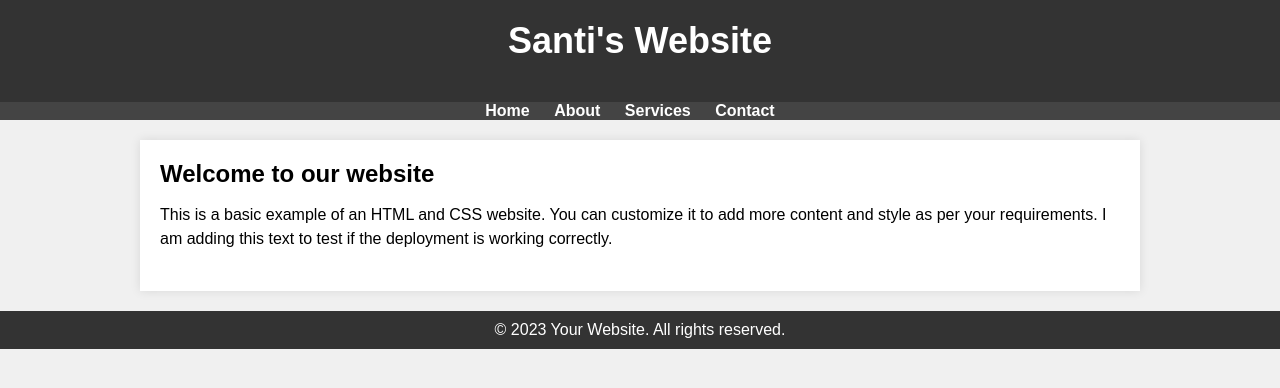
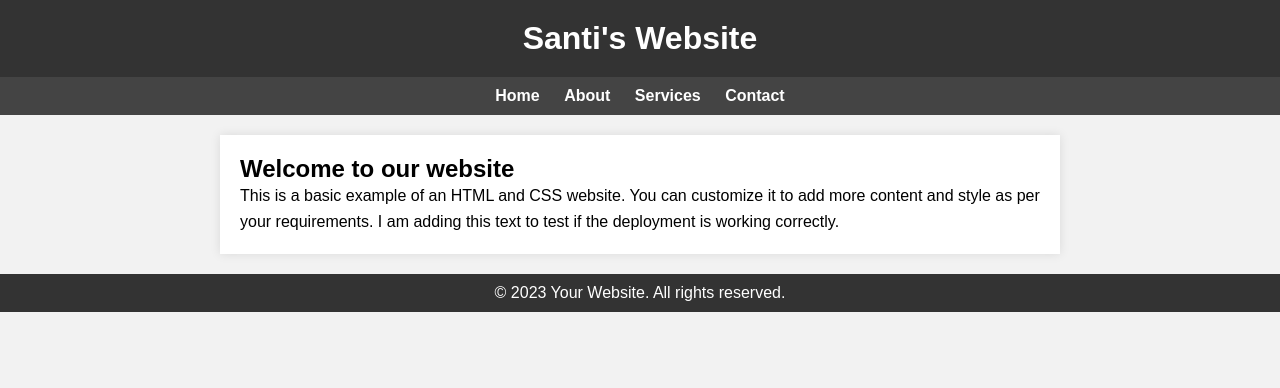
Before and after one commit to ezrand/ezrand.github.io, a plain HTML site: page index.html in a window 1280 px wide. Drawn offline with Linux system fonts and the light colour scheme.

Commit message:
updated css

```diff
--- a/styles.css
+++ b/styles.css
@@ -6,7 +6,7 @@ body, h1, h2, p, ul, li {
 
 body {
     font-family: Arial, sans-serif;
-    background-color: #f0f0f0;
+    background-color: #f2f2f2;
     margin: 0;
     padding: 0;
 }
@@ -14,23 +14,34 @@ body {
 header {
     background-color: #333;
     color: #fff;
+    padding: 20px 0;
     text-align: center;
-    padding: 20px 0;
+}
+
+header h1 {
+    font-size: 2em;
+    margin: 0;
 }
 
 nav {
     background-color: #444;
-    text-align: center;
+    padding: 10px 0;
 }
 
 nav ul {
     list-style: none;
+    margin: 0;
     padding: 0;
+    text-align: center;
 }
 
-nav li {
+nav ul li {
     display: inline;
     margin-right: 20px;
+}
+
+nav ul li:last-child {
+    margin-right: 0;
 }
 
 nav a {
@@ -44,27 +55,19 @@ nav a:hover {
 }
 
 .container {
-    max-width: 960px;
+    max-width: 800px;
     margin: 20px auto;
     padding: 20px;
     background-color: #fff;
     box-shadow: 0px 0px 10px rgba(0, 0, 0, 0.1);
 }
 
-h1 {
-    font-size: 36px;
-    margin-bottom: 20px;
+.container h2 {
+    font-size: 1.5em;
 }
 
-h2 {
-    font-size: 24px;
-    margin-bottom: 15px;
-}
-
-p {
-    font-size: 16px;
-    line-height: 1.5;
-    margin-bottom: 20px;
+.container p {
+    line-height: 1.6;
 }
 
 footer {
```
